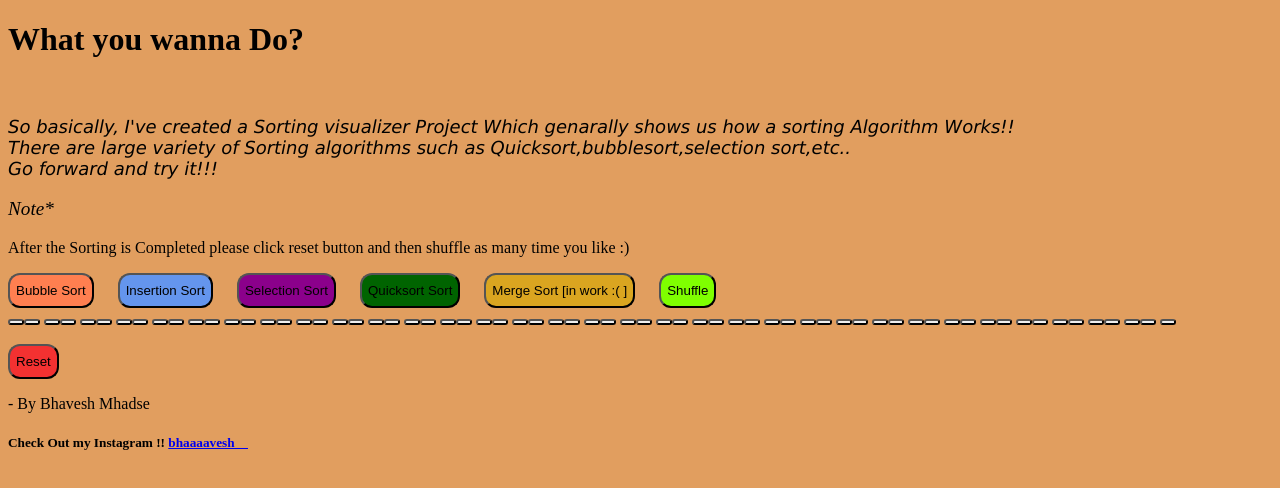
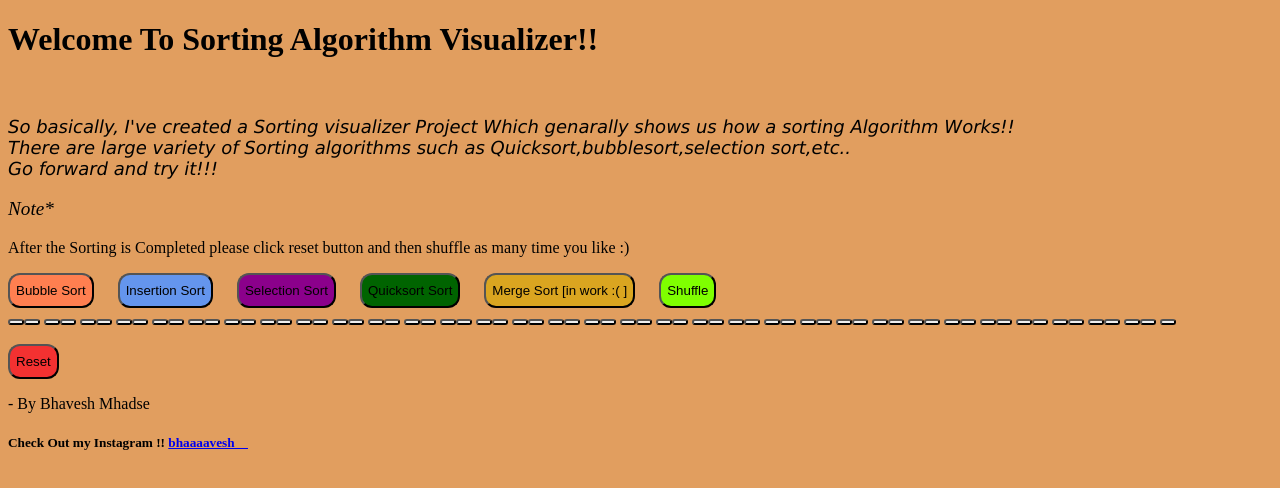
Before and after one commit to bhaveshmhadse/Sorting-Visualizer, a plain HTML site: page index.html in a window 1280 px wide. Drawn offline with Linux system fonts and the light colour scheme.

Commit message:
Visual sorting

```diff
--- a/index.html
+++ b/index.html
@@ -9,7 +9,7 @@
 </head>
 
 <body class="body">
-  <h1 style="font-family: 'Times New Roman', Times, serif;">What you wanna Do?</h1>
+  <h1 style="font-family: 'Times New Roman', Times, serif;">Welcome To Sorting Algorithm Visualizer!!</h1>
   <img src="">
   <p style="font-family: Verdana, Geneva, Tahoma, sans-serif;  font-weight: 400; font-style: italic; font-size: large;">
     So basically, I've created a Sorting visualizer Project </h2> Which genarally shows us how a sorting Algorithm
```
